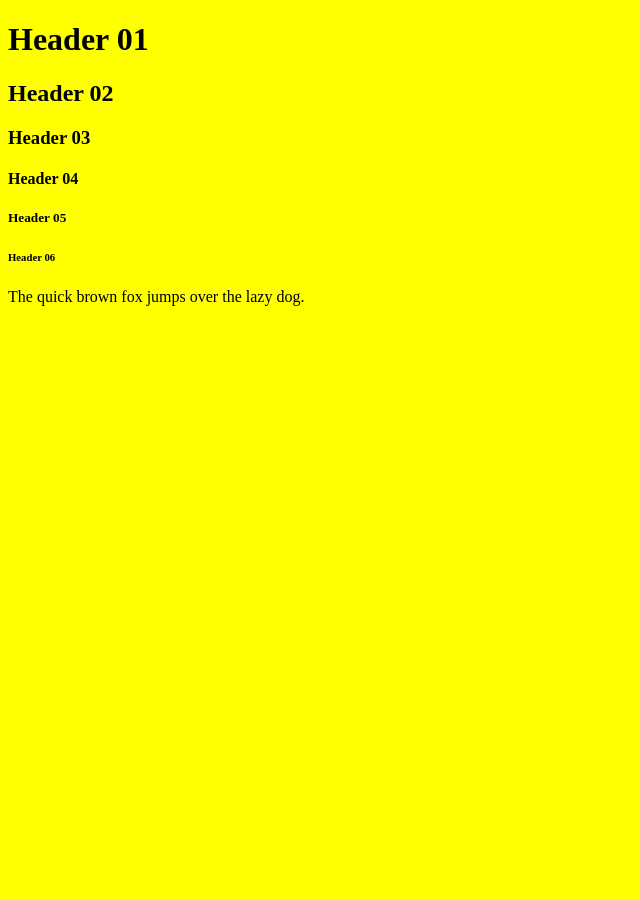
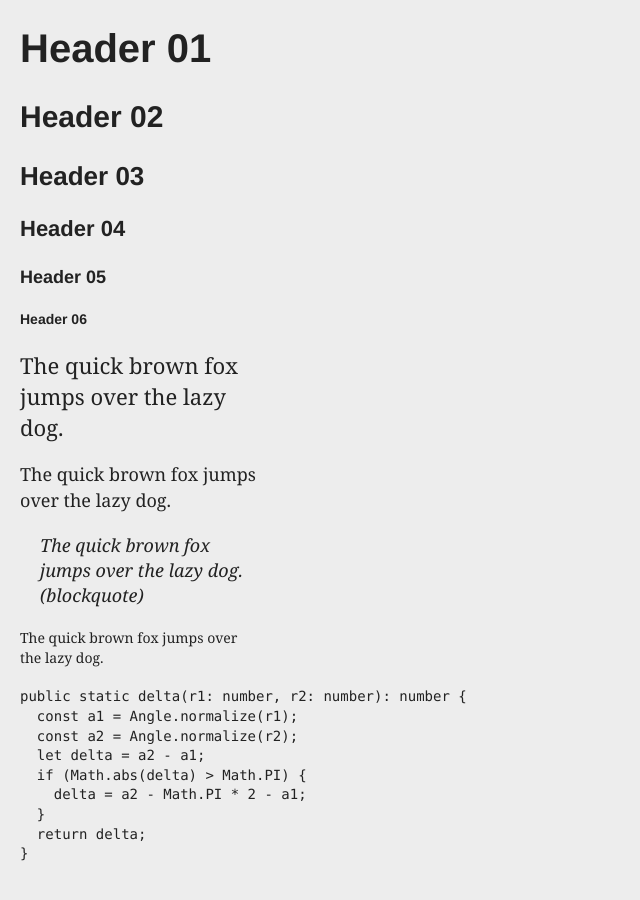
Before and after one commit to adrianlafond/design-system, a website built with webpack: page demo/index.html in a window 1280 px wide. Shown: the whole page, without its empty margins (0-640 px from the left). Before the commit the page ends 800 px from the top, so only its background shows below. Built offline with nearby package versions, Linux system fonts and the light colour scheme.

Commit message:
style basic text

```diff
--- a/demo/index.html
+++ b/demo/index.html
@@ -5,9 +5,20 @@
   <title>
     <%= htmlWebpackPlugin.options.title %>
   </title>
+
+  <style>
+    .adrian-ds {
+      margin: 2rem;
+      max-width: 240px;
+    }
+    .adrian-ds > * {
+      margin-top: 2rem;
+    }
+  </style>
 </head>
 <body>
 
+<main class="adrian-ds">
   <h1>Header 01</h1>
   <h2>Header 02</h2>
   <h3>Header 03</h3>
@@ -15,7 +26,26 @@
   <h5>Header 05</h5>
   <h6>Header 06</h6>
 
+  <p class="text-lg">The quick brown fox jumps over the lazy dog.</p>
+
   <p>The quick brown fox jumps over the lazy dog.</p>
+
+  <blockquote>The quick brown fox jumps over the lazy dog. (blockquote)</blockquote>
+
+  <small style="display: block;">The quick brown fox jumps over the lazy dog.</small>
+
+  <pre>
+public static delta(r1: number, r2: number): number {
+  const a1 = Angle.normalize(r1);
+  const a2 = Angle.normalize(r2);
+  let delta = a2 - a1;
+  if (Math.abs(delta) > Math.PI) {
+    delta = a2 - Math.PI * 2 - a1;
+  }
+  return delta;
+}
+  </pre>
+</main>
 
 </body>
 </html>
--- /dev/null
+++ b/scss/_body.scss
@@ -0,0 +1,11 @@
+/**
+ * Sets global font-size and body colors.
+ */
+html {
+  font-size: $font-size;
+}
+body {
+  background-color: $bgcolor;
+  color: $fgcolor;
+  @extend .text-body;
+}
--- /dev/null
+++ b/scss/_html.scss
@@ -0,0 +1,15 @@
+/**
+ * Styles HTML tags.
+ */
+
+h1 { @extend .text-header--01; }
+h2 { @extend .text-header--02; }
+h3 { @extend .text-header--03; }
+h4 { @extend .text-header--04; }
+h5 { @extend .text-header--05; }
+h6 { @extend .text-header--06; }
+
+p { @extend .text-body; }
+blockquote { @extend .text-blockquote; }
+small { @extend .text-small; }
+code, pre { @extend .text-code; }
--- /dev/null
+++ b/scss/_reset.scss
@@ -0,0 +1,48 @@
+/* http://meyerweb.com/eric/tools/css/reset/
+   v2.0 | 20110126
+   License: none (public domain)
+*/
+
+html, body, div, span, applet, object, iframe,
+h1, h2, h3, h4, h5, h6, p, blockquote, pre,
+a, abbr, acronym, address, big, cite, code,
+del, dfn, em, img, ins, kbd, q, s, samp,
+small, strike, strong, sub, sup, tt, var,
+b, u, i, center,
+dl, dt, dd, ol, ul, li,
+fieldset, form, label, legend,
+table, caption, tbody, tfoot, thead, tr, th, td,
+article, aside, canvas, details, embed,
+figure, figcaption, footer, header, hgroup,
+menu, nav, output, ruby, section, summary,
+time, mark, audio, video {
+	margin: 0;
+	padding: 0;
+	border: 0;
+	font-size: 100%;
+	font: inherit;
+	vertical-align: baseline;
+}
+/* HTML5 display-role reset for older browsers */
+article, aside, details, figcaption, figure,
+footer, header, hgroup, menu, nav, section {
+	display: block;
+}
+body {
+	line-height: 1;
+}
+ol, ul {
+	list-style: none;
+}
+blockquote, q {
+	quotes: none;
+}
+blockquote:before, blockquote:after,
+q:before, q:after {
+	content: '';
+	content: none;
+}
+table {
+	border-collapse: collapse;
+	border-spacing: 0;
+}
--- /dev/null
+++ b/scss/_text.scss
@@ -0,0 +1,64 @@
+.text-lg {
+  font-size: 2.2rem;
+}
+.text-md {
+  font-size: 1.8rem;
+}
+.text-sm {
+  font-size: 1.4rem;
+}
+
+.text-header {
+  font-family: $font-header;
+  line-height: $line-height;
+  font-weight: bold;
+  @extend .text-lg;
+}
+.text-body {
+  font-family: $font-body;
+  line-height: $line-height;
+  @extend .text-md;
+}
+
+.text-header--01 {
+  @extend .text-header;
+  font-size: 4rem;
+}
+.text-header--02 {
+  @extend .text-header;
+  font-size: 3rem;
+}
+.text-header--03 {
+  @extend .text-header;
+  font-size: 2.6rem;
+}
+.text-header--04 {
+  @extend .text-header;
+  @extend .text-lg;
+}
+.text-header--05 {
+  @extend .text-header;
+  @extend .text-md;
+}
+.text-header--06 {
+  @extend .text-header;
+  @extend .text-sm;
+}
+
+.text-p {
+  @extend .text-body;
+}
+.text-blockquote {
+  @extend .text-body;
+  margin-left: $indent;
+  font-style: italic;
+}
+.text-small {
+  @extend .text-body;
+  @extend .text-sm;
+}
+.text-code {
+  font-family: $font-code;
+  line-height: $line-height;
+  @extend .text-sm;
+}
--- /dev/null
+++ b/scss/_variables.scss
@@ -0,0 +1,10 @@
+$bgcolor: #ededed;
+$fgcolor: #222;
+
+$font-size: 10px;
+$font-header: Helvetica,Arial,sans-serif;
+$font-body: "American Typewriter",Georgia,serif;
+$font-code: Menlo,monospace;
+
+$line-height: 1.4;
+$indent: 2rem;
--- a/scss/main.scss
+++ b/scss/main.scss
@@ -1,5 +1,5 @@
-$bgcolor: #ff0;
-
-body {
-  background-color: $bgcolor;
-}
+@import 'reset';
+@import 'variables';
+@import 'text';
+@import 'body';
+@import 'html';
```
Lines whose indentation alone changed are shown as unchanged.
